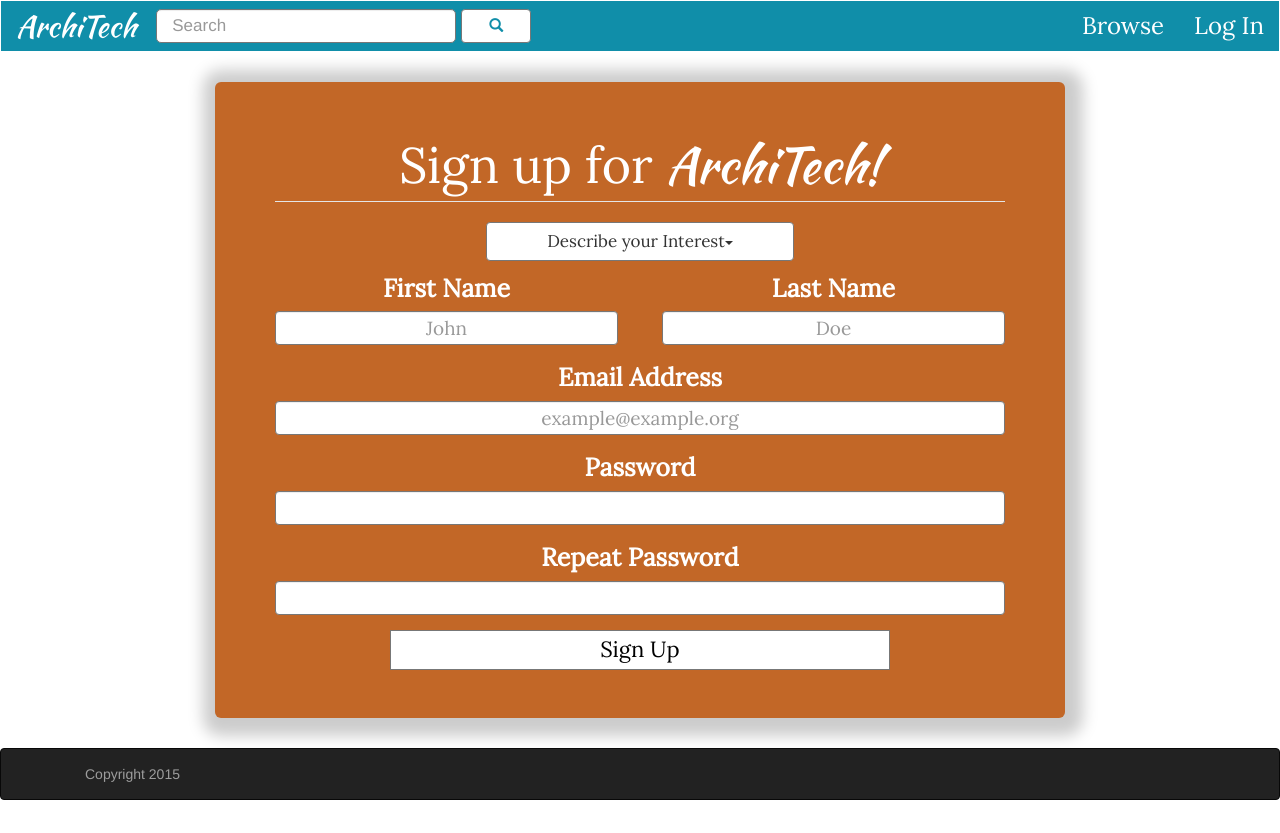
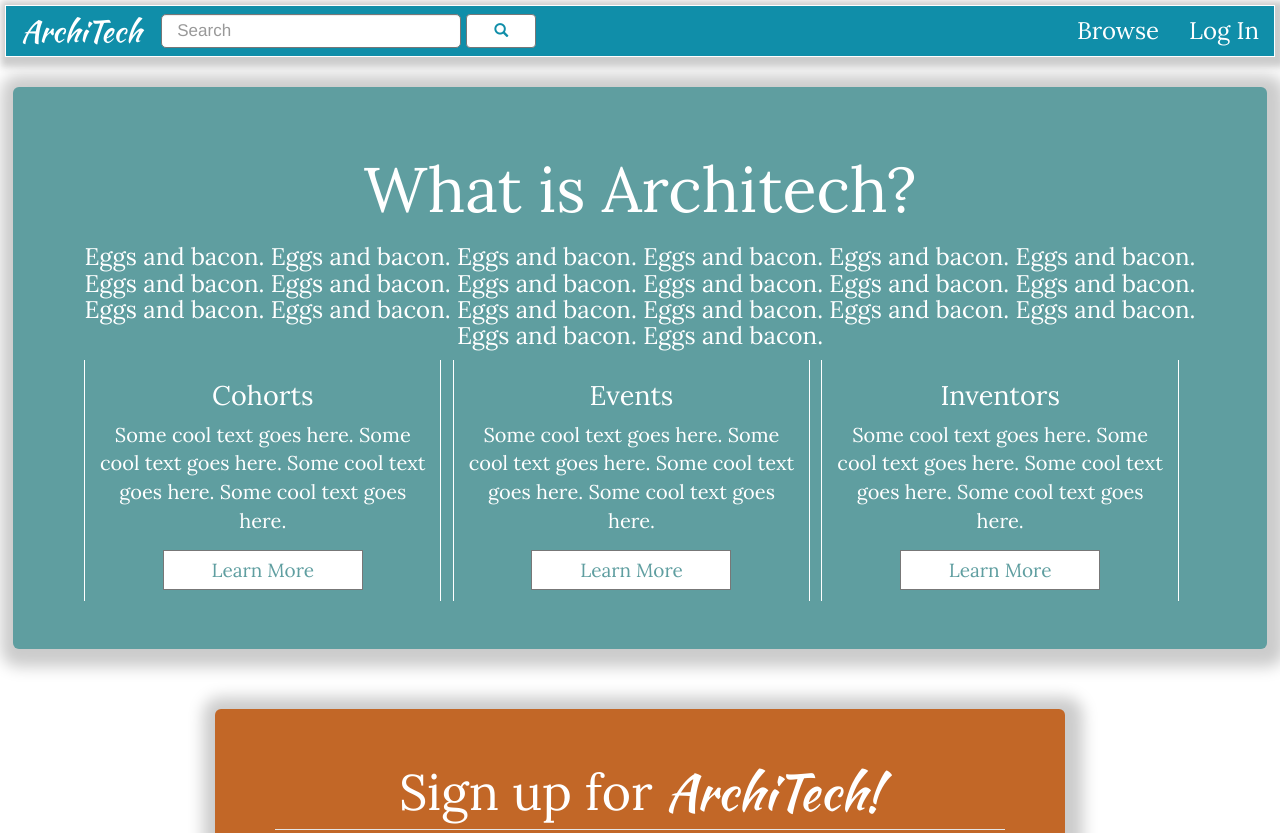
Before and after one commit to jordanz1/app, a plain HTML site: page front/index.html in a window 1280 px wide. Shown: the top 833 px of the page. Before the commit the page ends 800 px from the top, so only its background shows below. Drawn offline with nearby package versions, Linux system fonts and the light colour scheme; a script that the page names is missing.

Commit message:
about added

```diff
--- a/front/css/footer.css
+++ b/front/css/footer.css
@@ -1,8 +1,10 @@
-footer{
-    color: #FFFFFF;
+
+
+#footer{
     width: 100%;
-    margin: 0;
-    padding: 0;
+    margin: 15px;
+    margin-left: 0;
+    box-shadow:  3px 3px 7px 7px #ccc;
 }
 
 footer li{
--- a/front/css/index.css
+++ b/front/css/index.css
@@ -1,5 +1,55 @@
 body{
     margin: 0;
+}
+
+#about{
+    width: 100%;
+    padding: 0;
+    margin-top: 30px;
+}
+
+#about-jumbo{
+    background-color: cadetblue;
+    color: white;
+    font-family: 'Lora', serif;
+    overflow: hidden;
+    box-shadow:         3px 3px 15px 15px #ccc;
+    width: 98%;
+}
+
+#about-sub{
+    margin-left: 1%;
+    padding: 1%;
+    width: 31.5%;
+    float:left;
+    border-right: solid white 1px;
+    border-left: solid white 1px;
+}
+
+#about-sub h4{
+    font-size: 27px;
+}
+
+#about-sub p{
+     font-size: 20px;
+}
+
+#about-sub-learn{
+    background-color: white;
+    color: cadetblue;
+    font-weight: 400;
+    font-size: 19px;
+    height: 40px;
+    width: 90%;
+    max-width: 200px;
+    border-style: none;
+    border-style: solid;
+    border-color: #777;
+    border-width: 1px;
+}
+
+.last-sub{
+    border-style: none;
 }
 
 #signup {
@@ -82,6 +132,19 @@ body{
 
 @media (max-width: 767px) {
 
+    #about-descript{
+        padding-bottom: 10px;
+        border-bottom: solid white 1px;
+    }
+
+    #about-sub{
+        clear: both;
+        width: 100%;
+        border-style: none;
+        padding-bottom: 10px;
+        border-bottom: solid white 1px;
+    }
+
     #signup{
         margin-top: 10px;
     }
--- a/front/css/nav.css
+++ b/front/css/nav.css
@@ -2,7 +2,8 @@
     border-radius: 0;
     border-color: white;
     padding: 0;
-    margin-bottom: 7px;
+    margin: 5px;
+    box-shadow:         3px 3px 7px 7px #ccc;
 }
 
 
@@ -119,6 +120,11 @@
 
 @media (max-width: 767px) {
 
+  #nav{
+        margin:1%;
+        box-shadow: 3px 3px 7px 7px #ccc;
+  }
+
   #verify{
     margin-left: 0;
   }
--- a/front/index.html
+++ b/front/index.html
@@ -54,6 +54,40 @@
               </div>
             </nav>
 
+            <div class="container" id="about">
+                <center><div class="jumbotron" id="about-jumbo">
+
+                    <h1 id="about-title">What is Architech?</h1>
+
+                    <h3 id="about-descript">Eggs and bacon. Eggs and bacon. Eggs and bacon. Eggs and bacon. Eggs and bacon. Eggs and bacon. Eggs and bacon. Eggs and bacon. Eggs and bacon. Eggs and bacon. Eggs and bacon. Eggs and bacon. Eggs and bacon. Eggs and bacon. Eggs and bacon. Eggs and bacon. Eggs and bacon. Eggs and bacon. Eggs and bacon. Eggs and bacon. </h3>
+                    <center>
+                    <div id="about-sub">
+                        <h4>Cohorts</h4>
+
+                        <p>Some cool text goes here. Some cool text goes here. Some cool text goes here. Some cool text goes here.</p>
+
+                        <button id="about-sub-learn" onclick="learnCohort();">Learn More</button>
+                    </div>
+                    <div id="about-sub">
+                        <h4>Events</h4>
+
+                        <p>Some cool text goes here. Some cool text goes here. Some cool text goes here. Some cool text goes here.</p>
+
+                        <button id="about-sub-learn" onclick="learnEvent();">Learn More</button>
+                    </div>
+                    <div id="about-sub" class="last-sub" >
+                        <h4>Inventors</h4>
+
+                        <p>Some cool text goes here. Some cool text goes here. Some cool text goes here. Some cool text goes here.</p>
+
+                        <button id="about-sub-learn" onclick="learnInventor();">Learn More</button>
+                    </div>
+                    </center>
+                </div></center>
+            </div>
+
+
+
             <div class="container" id="signup">
 
                 <center><div class="jumbotron" id="signup-jumbo">
@@ -92,12 +126,12 @@
                     </div>
 
                 </div></center>
-
             </div>
 
 
-            <footer class="navbar navbar-nav navbar-inverse">
-                <div class="navbar-footer container">
+            <div class="container">
+            <footer class="navbar navbar-nav navbar-inverse"id="footer">
+                <div class="navbar-footer">
                     <ul class="nav navbar-nav navbar-left">
 
                         <li><a href="/copyright.html">Copyright 2015</a></li>
@@ -106,6 +140,7 @@
 
                 </div>
             </footer>
+            </div>
 
     </body>
 
--- a/front/js/index.js
+++ b/front/js/index.js
@@ -2,6 +2,18 @@ $(".dropdown-menu li a").click(function(){
   var selText = $(this).text();
   $(this).parents('.btn-group').find('.dropdown-toggle').text(selText);
 });
+
+
+function learnCohort(){
+    alert("cohorts");
+}
+function learnEvent(){
+    alert("events");
+}
+function learnInventor(){
+    alert("inventor");
+}
+
 
 var typeTriggered = false;
 
--- a/front/js/main.js
+++ b/front/js/main.js
@@ -1,11 +1,6 @@
 var domain = "limaea.com";
 
-$(document).ready(function() {
-
-
-    tierTrigger();
-});
-
+tierTrigger();
 
 // Setup Socket Connection (tierTrigger) - - - under here
 
@@ -41,13 +36,13 @@ var holding = false;
 
 function compareCount(tier, count){
 
-    if(holding === false){
+    if(holding == false){
         holdTier = tier;
         holdCount = count;
         holding = true;
 
         setTimeout(function(){
-            if(holding === true){
+            if(holding == true){
                 socketTrigger(holdTier);
                 holding = false;
             };
@@ -61,9 +56,9 @@ function compareCount(tier, count){
             socketTrigger(holdTier);
         };
 
-    }
+    };
 
-});
+};
 
 
 function socketTrigger(tierName){
```
